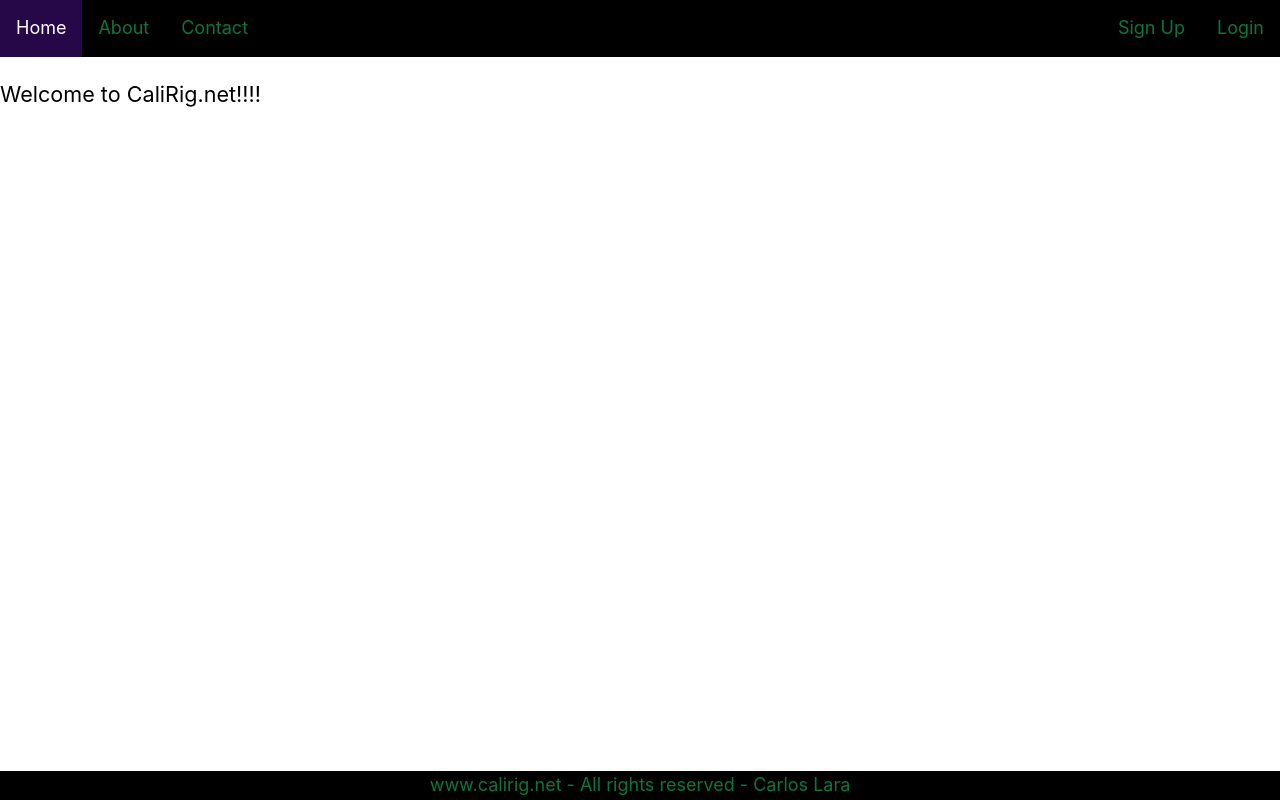
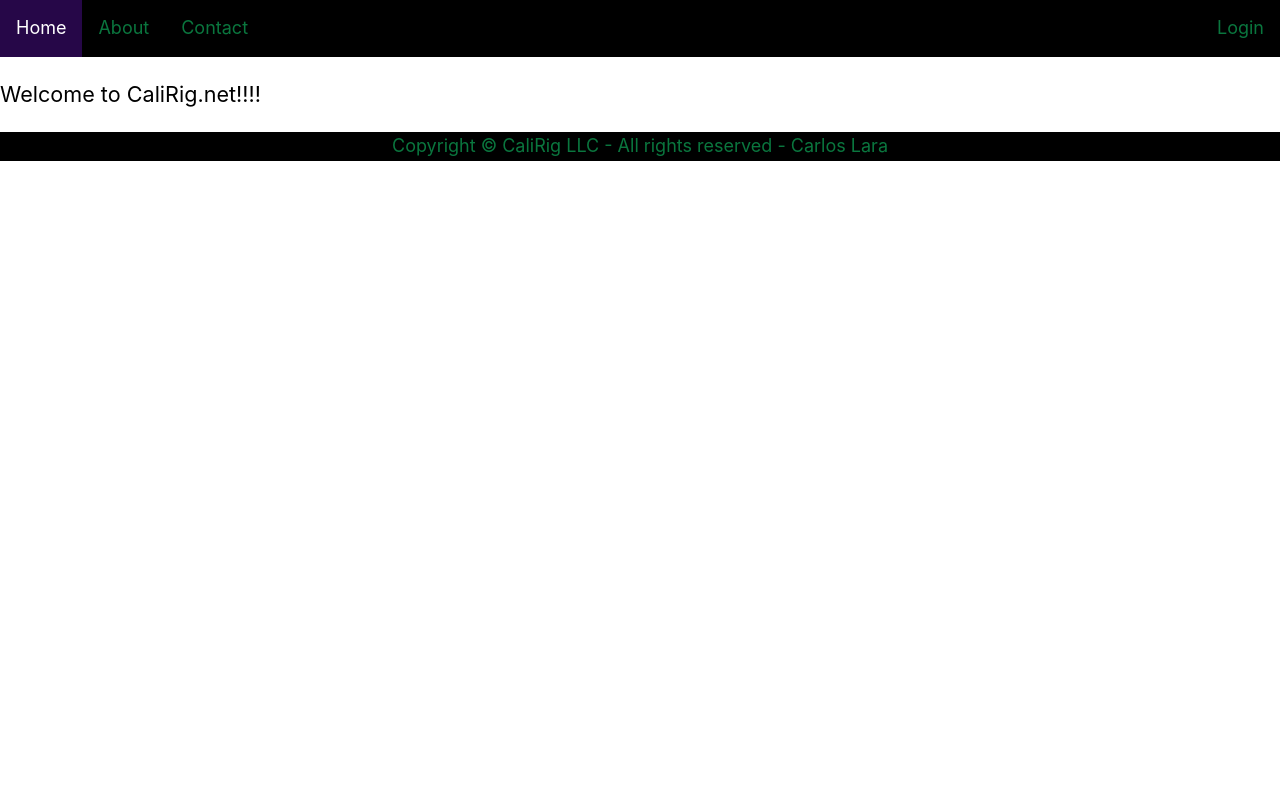
Before and after one commit to calbytes/calirig, a Next.js app: page / in a window 1280 px wide. Built offline with nearby package versions, Linux system fonts and the light colour scheme.

Commit message:
updated footer, created component. removed 'Sign up' from navbar.

```diff
--- /dev/null
+++ b/components/footer.component.tsx
@@ -0,0 +1,9 @@
+import styles from './layout.module.css';
+
+export default function Footer() {
+    return(
+        <footer className={styles.footer}>
+            Copyright © CaliRig LLC - All rights reserved - Carlos Lara
+      </footer>
+      );
+}
--- a/components/layout.module.css
+++ b/components/layout.module.css
@@ -47,7 +47,7 @@
   }
 
   .footer {
-    position: fixed;
+    position: relative;
     left: 0;
     bottom: 0;
     width: 100%;
--- a/components/layout.tsx
+++ b/components/layout.tsx
@@ -1,7 +1,7 @@
 import React from 'react';
 import Head from 'next/head';
-import styles from './layout.module.css';
 import NavigationBar from './navigationbar';
+import Footer from './footer.component';
 
 
 interface LayoutProps {
@@ -24,9 +24,7 @@
 
       <main>{children}</main>
 
-      <footer className={styles.footer}>
-        www.calirig.net - All rights reserved - Carlos Lara
-      </footer>
+      <Footer />
     </>
   );
 }
--- a/components/navigationbar.tsx
+++ b/components/navigationbar.tsx
@@ -9,7 +9,6 @@
             <Link href="/contact">Contact</Link>
 
             <div className={styles.navFixedRight}>
-                <Link href="/signup">Sign Up</Link>
                 <Link href="/login">Login</Link>
             </div>
         </nav>
--- a/pages/login.tsx
+++ b/pages/login.tsx
@@ -6,6 +6,7 @@
 export default function Login(): JSX.Element {
     return(
         <Layout title="Login">
+
             <div className={styles.center}>
                 <h1 className={utilStyles.headingXl}>
                     Member Login
```
